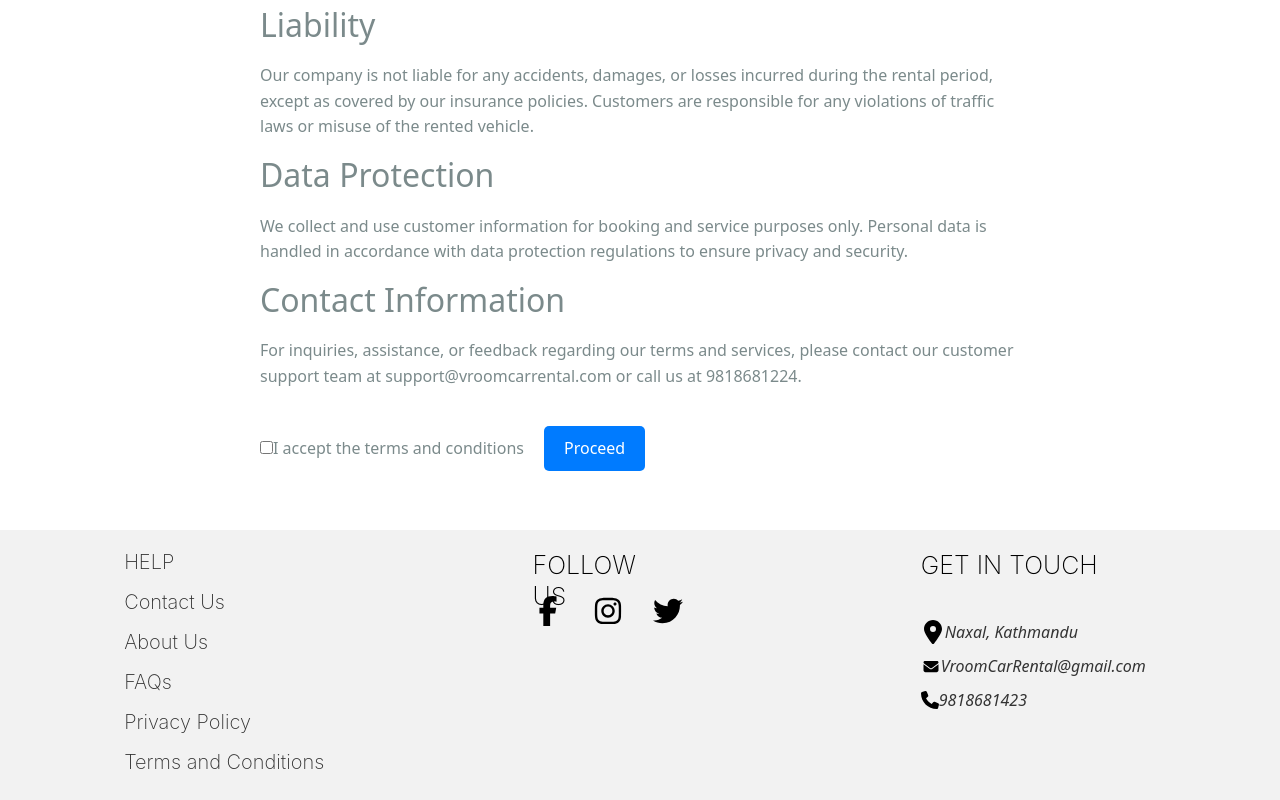
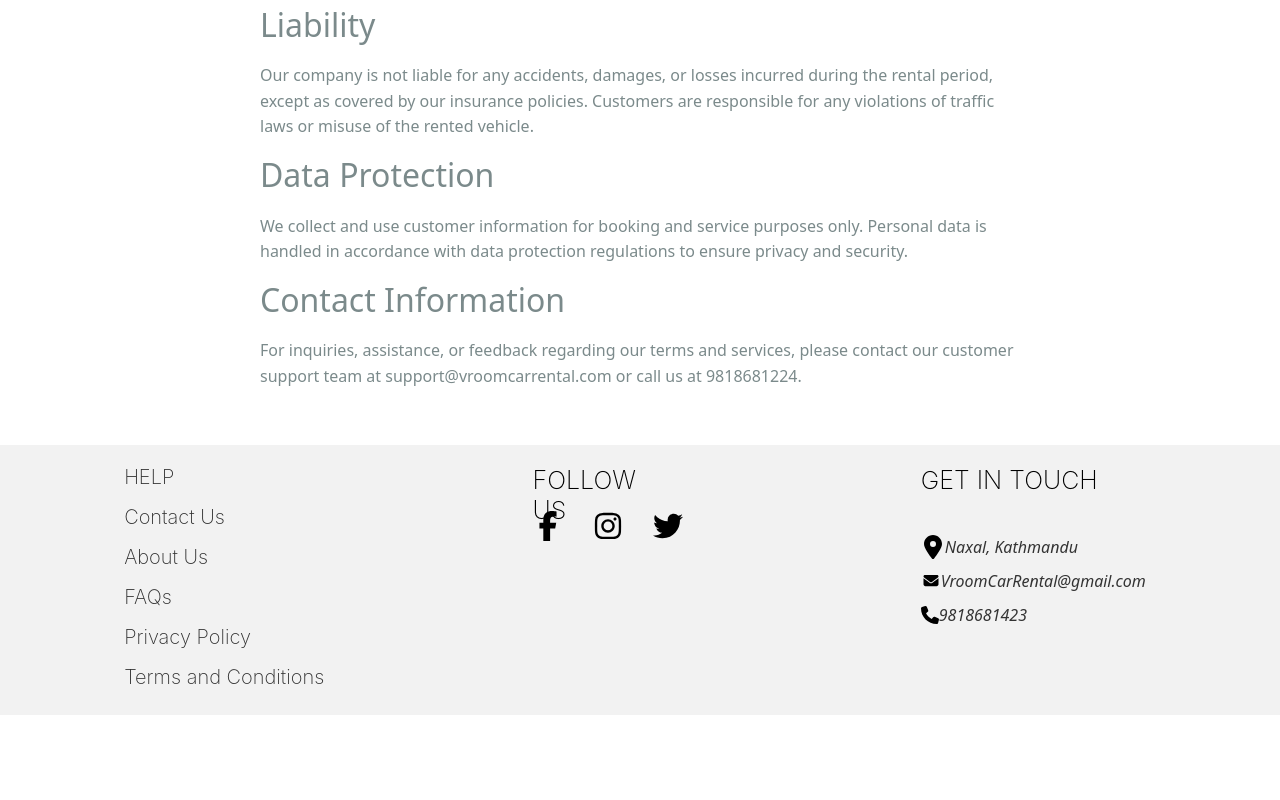
Before and after one commit to UjjwolMagar09/VROOM-V2, a React (Create React App) app in the folder frontend/: page /termsandconditions in a window 1280 px wide. Shown: the part 1007-1807 px from the top of the page. After the commit the page ends 1722 px from the top, so only its background shows below. Built offline with nearby package versions, Linux system fonts and the light colour scheme.

Commit message:
Removed Acceptance Checkbox and Proceed button from TermsandConditions Page

```diff
--- a/frontend/src/components/TestimonialSlider.jsx
+++ b/frontend/src/components/TestimonialSlider.jsx
@@ -16,7 +16,7 @@ const teamMembers = [
     role: 'Business Analyst',
     number: '+9876543210',
     email: 'Sirish@gmail.com',
-    photo: '../images/car2.jpg',
+    photo: '../images/samplee.jpg',
   },
   {
     id: 3,
@@ -24,7 +24,7 @@ const teamMembers = [
     role: 'Developer',
     number: '+9876543210',
     email: 'Ujjwol@gmail.com',
-    photo: '../images/car3.jpg',
+    photo: '../images/samplee.jpg',
   },
   {
     id: 4,
@@ -40,7 +40,7 @@ const teamMembers = [
     role: 'Developer',
     number: '+9876543210',
     email: 'Pralad@gmail.com',
-    photo: '../images/car5.jpg',
+    photo: '../images/samplee.jpg',
   },
   {
     id: 6,
@@ -48,7 +48,7 @@ const teamMembers = [
     role: 'Developer',
     number: '+9876543210',
     email: 'Prince@gmail.com',
-    photo: '../images/car6.jpg',
+    photo: '../images/samplee.jpg',
   },
 ];
 
--- a/frontend/src/index.js
+++ b/frontend/src/index.js
@@ -18,6 +18,7 @@ import ProductScreen from './screens/ProductScreen';
 import CartScreen from './screens/CartScreen';
 import LoginScreen from './screens/loginScreen';
 import RegisterScreen from './screens/RegisterScreen';
+
 
 
 import Contactus from './screens/Contactus';
--- a/frontend/src/screens/TermsAndConditions.jsx
+++ b/frontend/src/screens/TermsAndConditions.jsx
@@ -2,21 +2,6 @@ import React, { useState } from 'react';
 import '../assets/styles/TermsAndConditions.css';
 
 const TermsAndConditions = () => {
-    const [acceptedTerms, setAcceptedTerms] = useState(false);
-
-    const handleAcceptance = () => {
-      setAcceptedTerms(!acceptedTerms);
-    };
-
-    const handleSubmit = (e) => {
-      e.preventDefault();
-      if (acceptedTerms) {
-        // Logic to handle form submission or proceed with action
-        console.log('Terms accepted. Proceeding...');
-      } else {
-        alert('Please accept the terms and conditions.');
-      }
-    };
 
 
 
@@ -68,18 +53,6 @@ const TermsAndConditions = () => {
       </section>
 
 
-         {/* Acceptance Checkbox and Button */}
-      <form onSubmit={handleSubmit} className="acceptance-form">
-        <label>
-          <input
-            type="checkbox"
-            checked={acceptedTerms}
-            onChange={handleAcceptance}
-          />
-          I accept the terms and conditions
-        </label>
-        <button type="submit">Proceed</button>
-      </form>
 
 
       </div>
```
Also changed, not shown: frontend/public/images/samplee.jpg (added).
